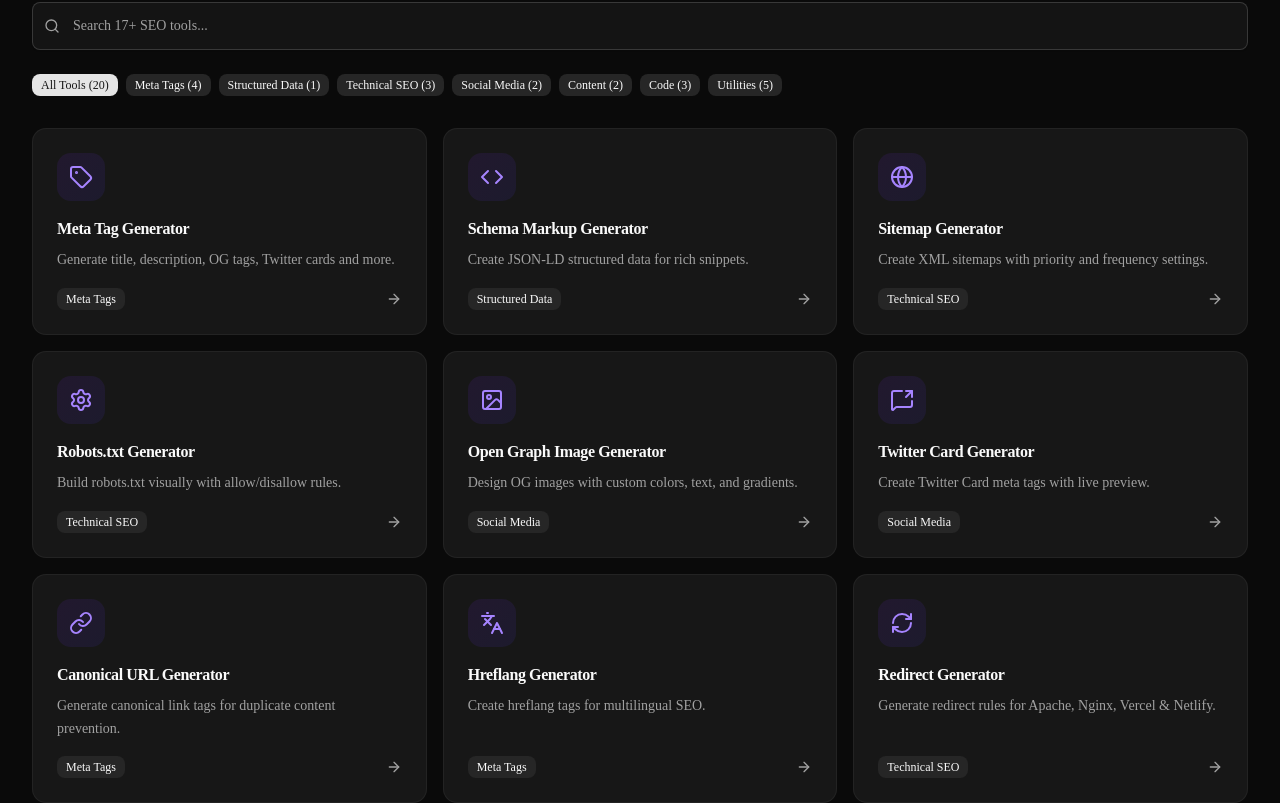
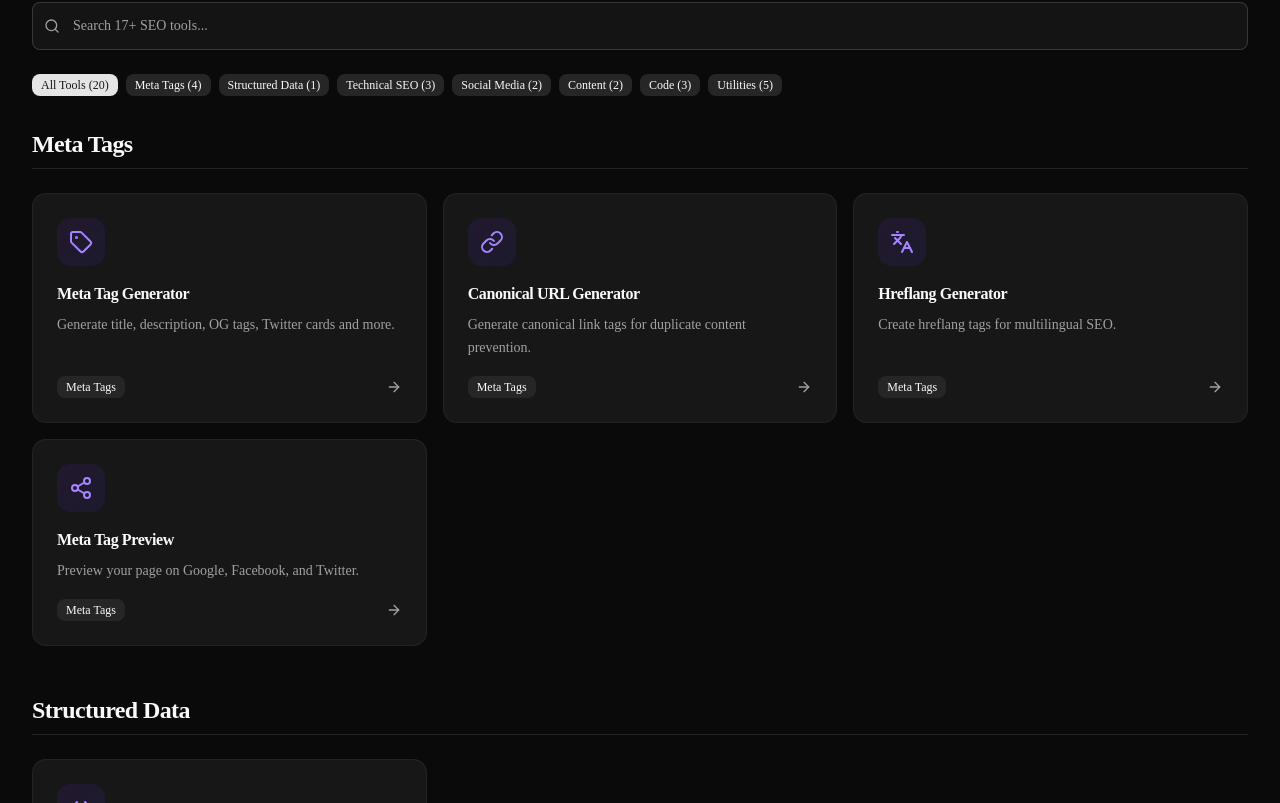
Before and after one commit to sangitbm/seo-optimization, a Next.js app: page /about in a window 1280 px wide. Shown: the part 1997-2800 px from the top of the page. Built offline with nearby package versions, Linux system fonts and the light colour scheme.

Commit message:
feat: group tools by category on homepage

```diff
--- a/components/tool-search.tsx
+++ b/components/tool-search.tsx
@@ -14,6 +14,15 @@ export function ToolSearch({ dict, lang = "en" }: { dict?: any; lang?: string })
   const filtered = searchTools(query).filter(
     (t) => activeCategory === "All" || t.category === activeCategory
   );
+
+  // Group filtered tools by category
+  const groupedTools = categories.reduce((acc, cat) => {
+    const catTools = filtered.filter((t) => t.category === cat);
+    if (catTools.length > 0) {
+      acc[cat] = catTools;
+    }
+    return acc;
+  }, {} as Record<string, typeof tools>);
 
   return (
     <div>
@@ -54,7 +63,21 @@ export function ToolSearch({ dict, lang = "en" }: { dict?: any; lang?: string })
         })}
       </div>
 
-      <ToolGrid tools={filtered} dict={dict} lang={lang} />
+      <div className="space-y-12">
+        {Object.entries(groupedTools).map(([category, categoryTools]) => (
+          <div key={category} className="space-y-6">
+            <h3 className="text-2xl font-bold tracking-tight border-b pb-2">
+              {dict?.categoriesMap?.[category] || category}
+            </h3>
+            <ToolGrid tools={categoryTools} dict={dict} lang={lang} />
+          </div>
+        ))}
+        {Object.keys(groupedTools).length === 0 && (
+          <div className="text-center py-12 text-muted-foreground">
+            No tools found matching your criteria.
+          </div>
+        )}
+      </div>
     </div>
   );
 }
```
